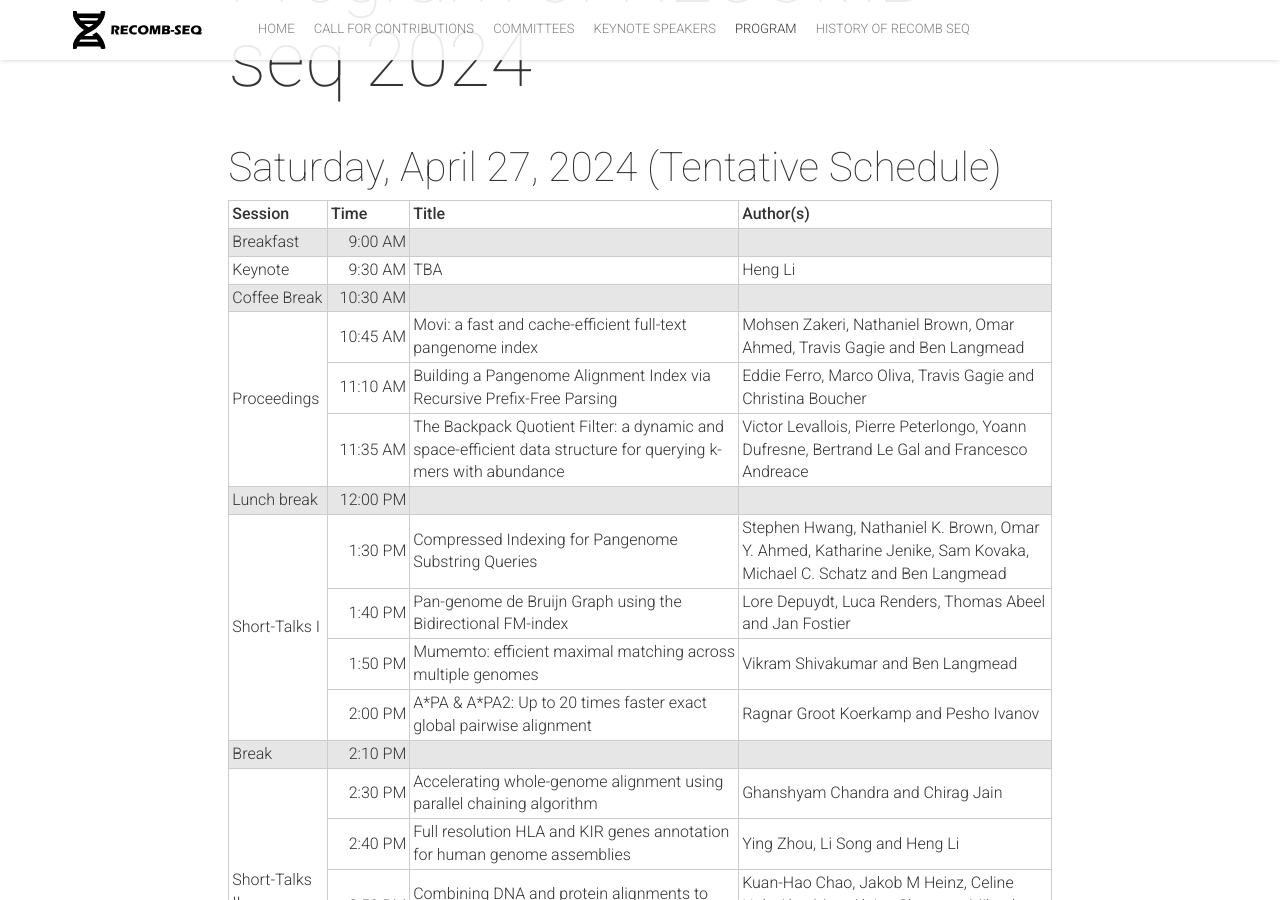
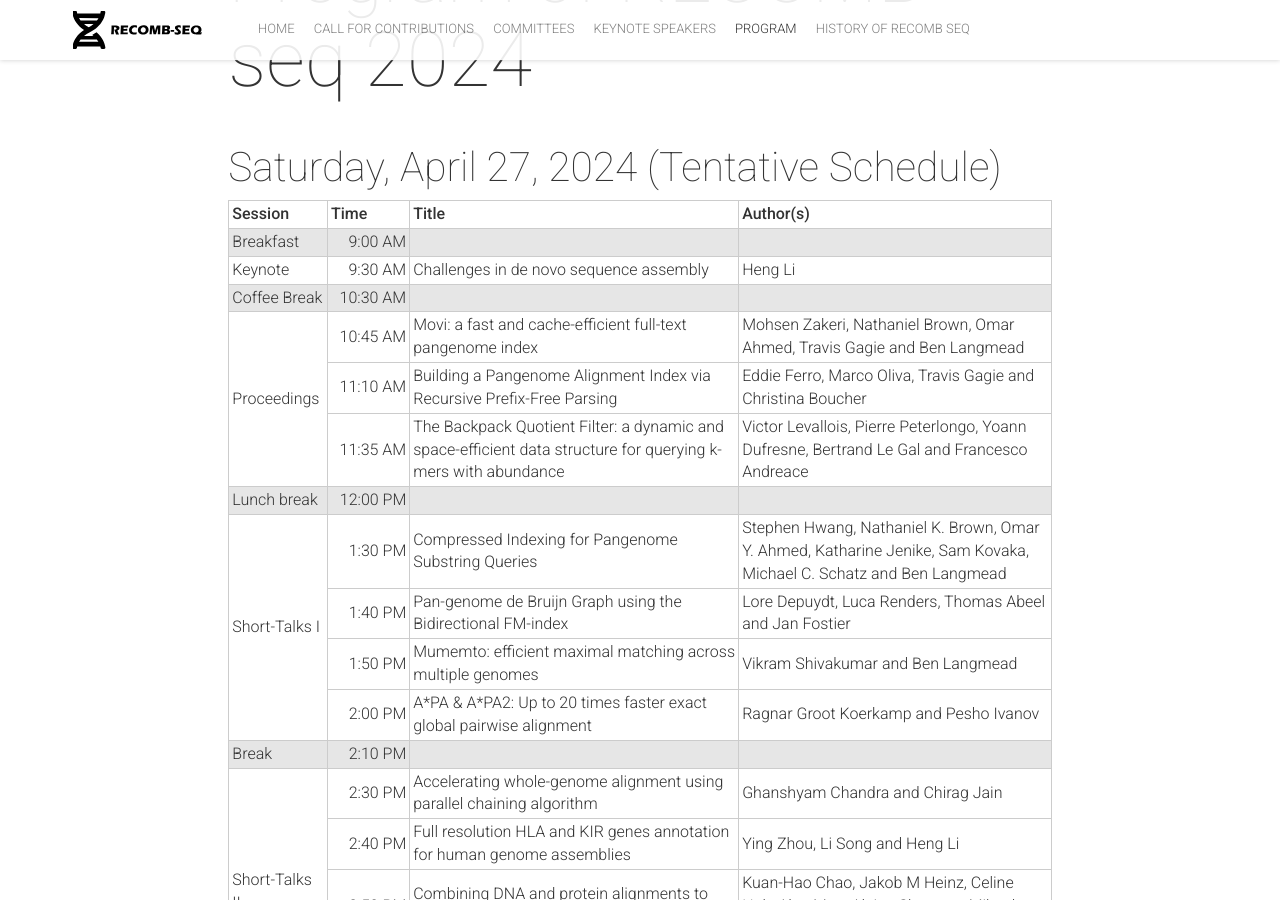
Before and after one commit to recomb-seq/recomb-seq.github.io, a Jekyll site: the page built from schedule.html, in a window 1280 px wide and 900 px high, scrolled down 543 px. Built offline with Jekyll 4.4.1, drawn with Linux system fonts in a browser that asks for light colours; nearby versions of some CDN libraries; comment, search, counter and statistics services are not loaded.

Commit message:
update Heng title

```diff
--- a/_includes/schedule2024.html
+++ b/_includes/schedule2024.html
@@ -31,7 +31,7 @@
             <tr>
                 <td style="background-color:hsl(0, 0%, 100%);border:1px solid rgb(204, 204, 204);font-size:12pt;overflow-wrap:break-word;overflow:hidden;padding:2px 3px;vertical-align:middle;white-space:normal;" data-sheets-value="{&quot;1&quot;:2,&quot;2&quot;:&quot;Keynote&quot;}">Keynote</td>
                 <td style="background-color:hsl(0, 0%, 100%);border:1px solid rgb(204, 204, 204);font-size:12pt;overflow-wrap:break-word;overflow:hidden;padding:2px 3px;text-align:right;vertical-align:middle;white-space:normal;" data-sheets-value="{&quot;1&quot;:3,&quot;3&quot;:0.3958333333333333}" data-sheets-numberformat="{&quot;1&quot;:6,&quot;2&quot;:&quot;h\&quot;:\&quot;mm\&quot; \&quot;am/pm&quot;,&quot;3&quot;:1}">9:30 AM</td>
-                <td style="background-color:hsl(0, 0%, 100%);border:1px solid rgb(204, 204, 204);font-size:12pt;overflow-wrap:break-word;overflow:hidden;padding:2px 3px;vertical-align:middle;white-space:normal;" data-sheets-value="{&quot;1&quot;:2,&quot;2&quot;:&quot;TBA&quot;}">TBA</td>
+                <td style="background-color:hsl(0, 0%, 100%);border:1px solid rgb(204, 204, 204);font-size:12pt;overflow-wrap:break-word;overflow:hidden;padding:2px 3px;vertical-align:middle;white-space:normal;" data-sheets-value="{&quot;1&quot;:2,&quot;2&quot;:&quot;TBA&quot;}">Challenges in de novo sequence assembly</td>
                 <td style="background-color:hsl(0, 0%, 100%);border:1px solid rgb(204, 204, 204);font-size:12pt;overflow-wrap:break-word;overflow:hidden;padding:2px 3px;vertical-align:middle;white-space:normal;" data-sheets-value="{&quot;1&quot;:2,&quot;2&quot;:&quot;Heng Li&quot;}">Heng Li</td>
             </tr>
             <tr>
```
